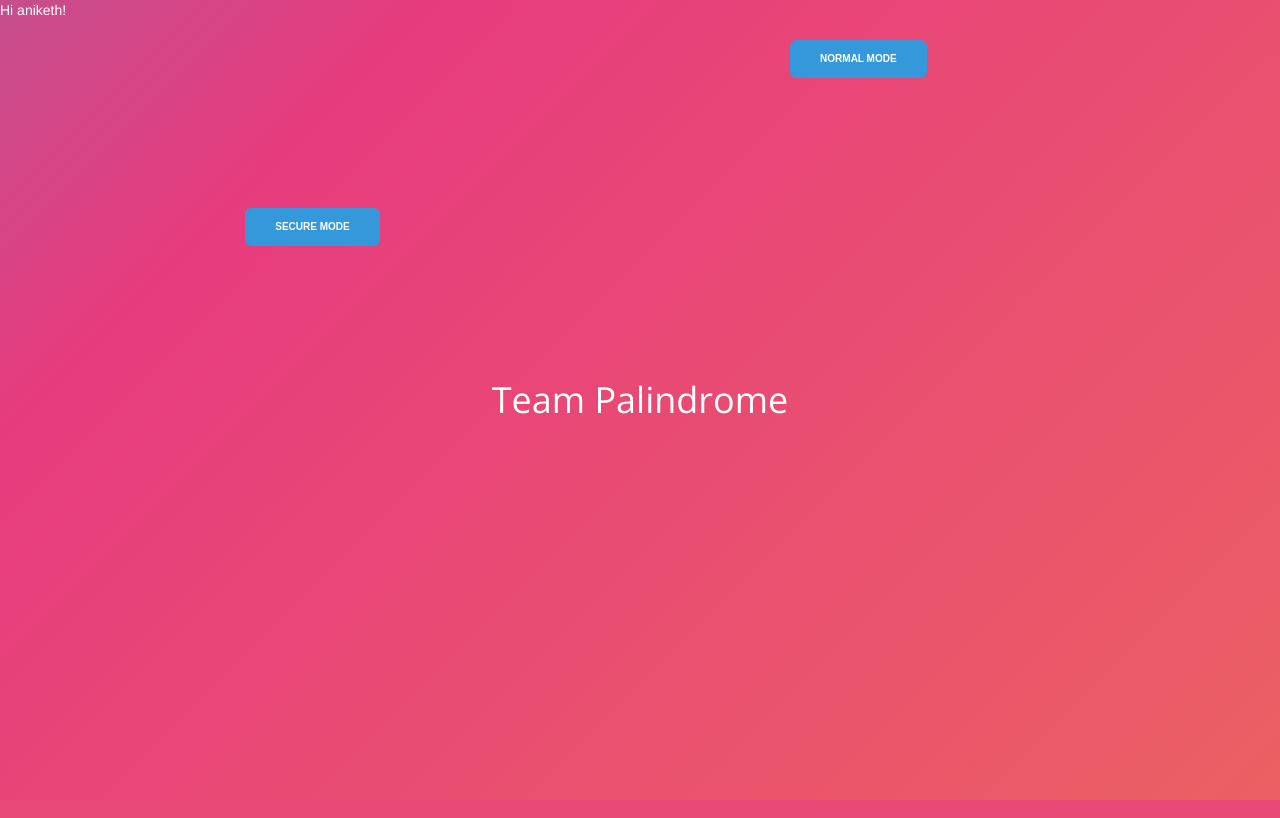
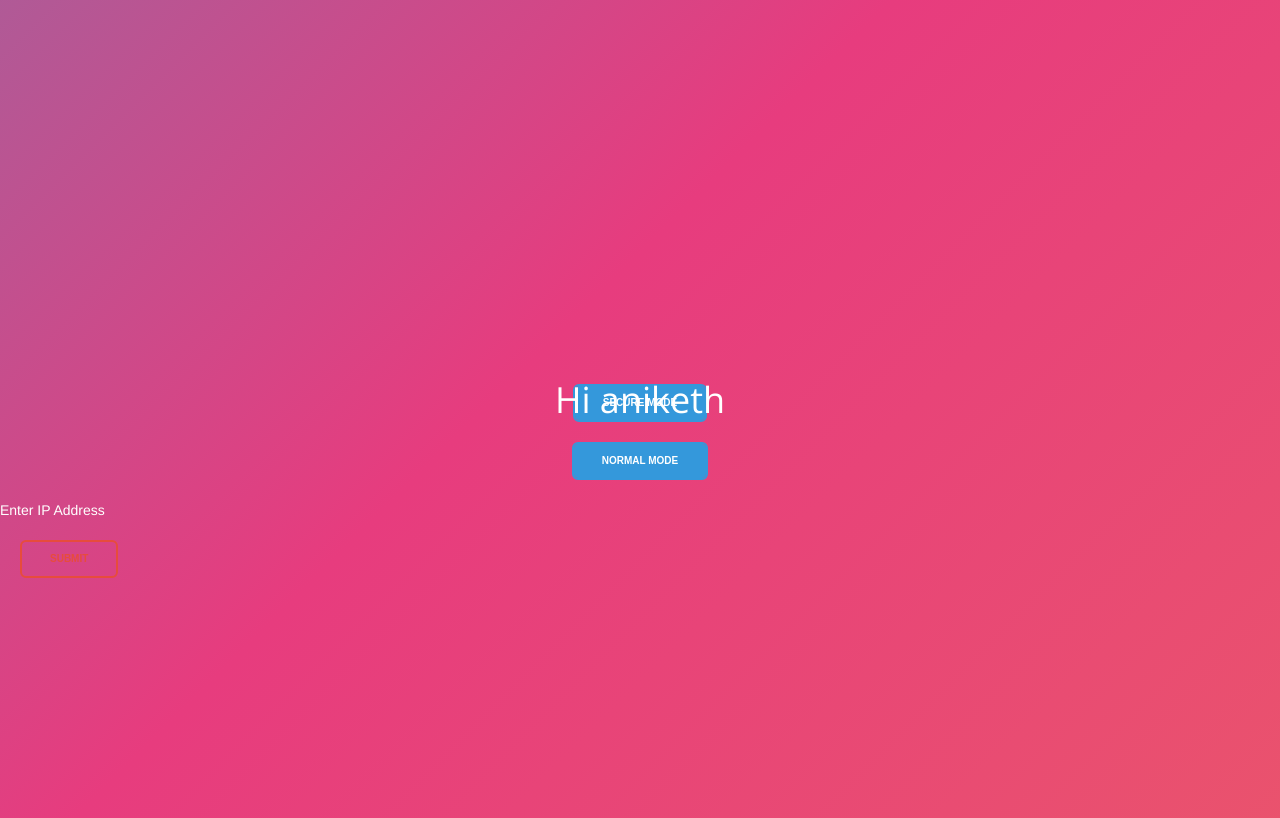
Before and after one commit to Aniketh01/palindrome, a Django app: page / in a window 1280 px wide. Shown: the top 818 px of the page. Run offline with Django 3.2, Linux system fonts and the light colour scheme; a user stored in the database is signed in; some libraries are stand-ins or nearby versions.

Commit message:
home: Moarrr UI

```diff
--- a/accounts/static/accounts/css/style.css
+++ b/accounts/static/accounts/css/style.css
@@ -108,3 +108,33 @@ h6 {
   .second:hover {
 	box-shadow: 0 0 10px 0 #3498db inset, 0 0 10px 4px #3498db;
   }
+
+
+  .third {
+	margin-left:auto;
+	margin-right:auto;
+	display:block;
+	margin-top:30%;
+	border-color: #3498db;
+	color: #fff;
+	box-shadow: 0 0 40px 40px #3498db inset, 0 0 0 0 #3498db;
+	transition: all 150ms ease-in-out;
+  }
+  .third:hover {
+	box-shadow: 0 0 10px 0 #3498db inset, 0 0 10px 4px #3498db;
+  }
+
+
+  .fourth {
+	margin-left:auto;
+	margin-right:auto;
+	display:block;
+	margin-top:0%;
+	border-color: #3498db;
+	color: #fff;
+	box-shadow: 0 0 40px 40px #3498db inset, 0 0 0 0 #3498db;
+	transition: all 150ms ease-in-out;
+  }
+  .foruth:hover {
+	box-shadow: 0 0 10px 0 #3498db inset, 0 0 10px 4px #3498db;
+  }
--- a/templates/home.html
+++ b/templates/home.html
@@ -6,22 +6,19 @@
 
 {% block content %}
 {% if user.is_authenticated %}
-  Hi {{ user.username }}!
-
-
-  <h1>Team Palindrome</h1>
-<div align="center" class="row">
-  <div class="col-sm-6">
-    <button class="btn second">Secure Mode</button>
-  </div>
-  <div class="col-sm-4">
-    <button class="btn first">Normal Mode</button>
-  </div>
+<h1> Hi {{ user.username }} </h1>
+  <button class="btn third">Secure Mode</button>
+  <button class="btn fourth">Normal Mode</button>
+  <form method="get" action="{% url 'login' %}">
+      <p>Enter IP Address</p>
+      <button class="btn fifth">Submit</button>
+    </form>
+</div>
 </div>
 {% else %}
-  <h1 >Team Palidome </h1>
-  <form method="get" action="{% url 'login' %}">
-        <button class="btn second" >Login</button>
-    </form>
+<h1>Team Palidome </h1>
+<form method="get" action="{% url 'login' %}">
+  <button class="btn second">Login</button>
+</form>
 {% endif %}
 {% endblock %}
```
